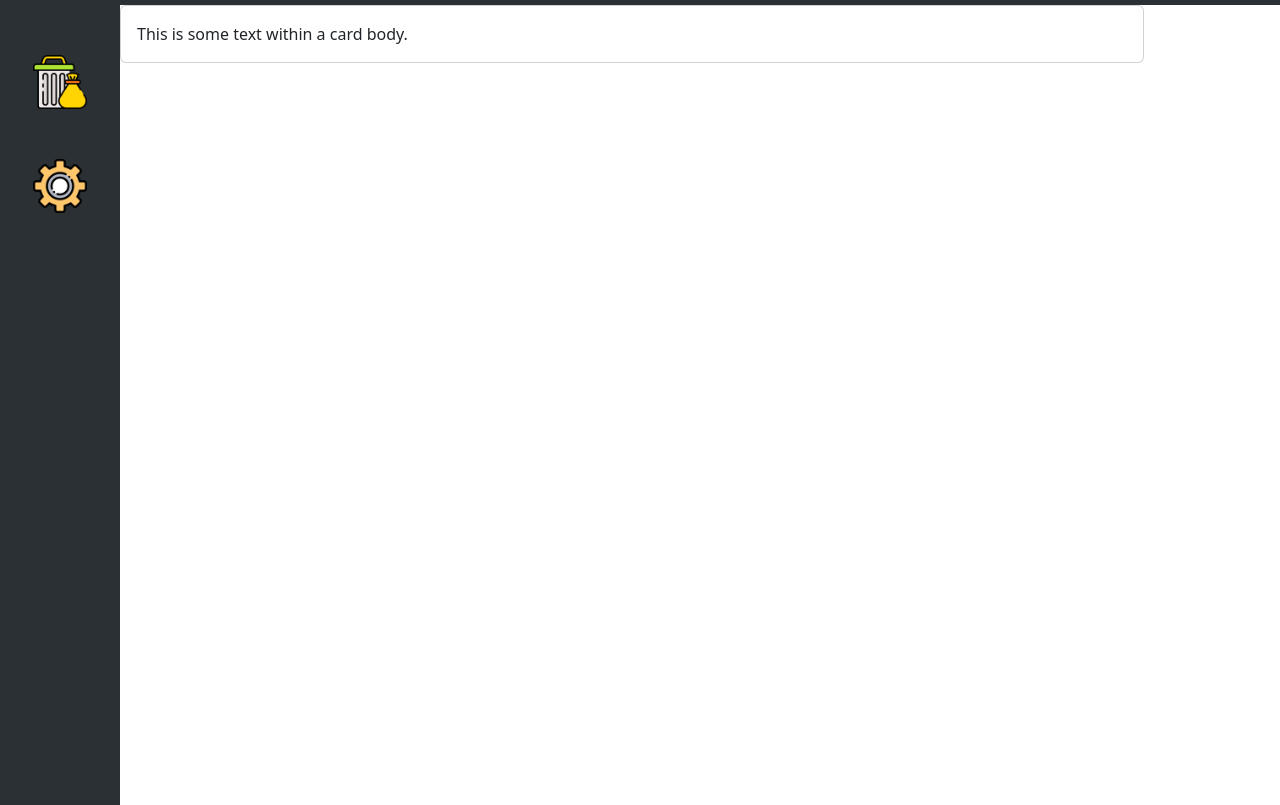
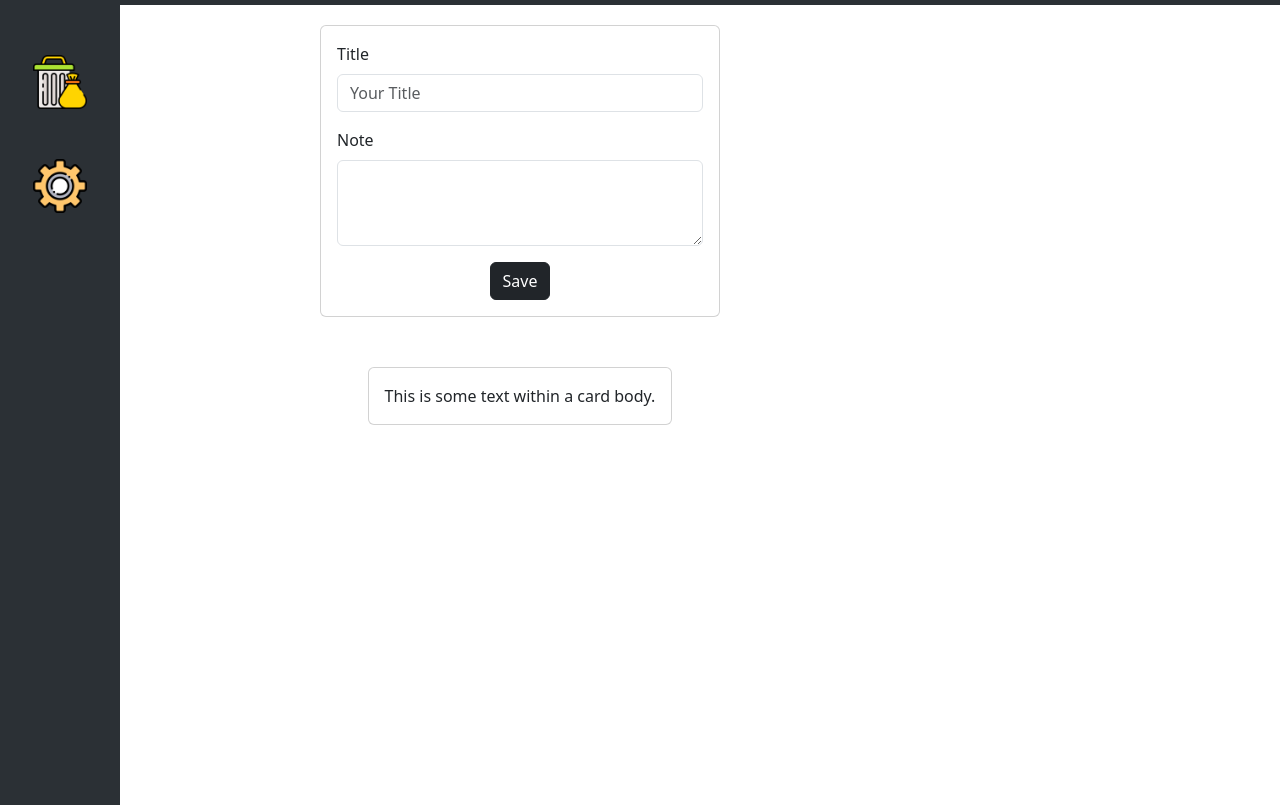
Before and after one commit to Ceda1998/notify, a website: page index.html in a window 1280 px wide. Shown: the part 51-856 px from the top of the page. Drawn offline with nearby package versions, Linux system fonts and the light colour scheme.

Commit message:
added static Note

```diff
--- a/index.html
+++ b/index.html
@@ -42,9 +42,24 @@
         <img src="./img/icons/trash.png" alt="trashcan" class="sidebarIcons" />
         <img src="./img/icons/gear.png" alt="settings" class="sidebarIcons" />
       </div>
-      <div class="notesContainer">
-        <div class="card">
-          <div class="card-body">This is some text within a card body.</div>
+      <div class="notesContainer" id="staticNote">
+        <div class="card w-50 p-3">
+          <div class="mb-3">
+            <label for="exampleFormControlInput1" class="form-label">Title</label>
+            <input type="text" class="form-control" id="exampleFormControlInput1" placeholder="Your Title">
+          </div>
+          <div class="mb-3">
+            <label for="exampleFormControlTextarea1" class="form-label">Note</label>
+            <textarea class="form-control" id="exampleFormControlTextarea1" rows="3"></textarea>
+          </div>
+          <div class="buttonSave">
+            <button type="button" class="btn btn-dark">Save</button>
+          </div>
+        </div>
+        <div class="newNotesContainer">
+          <div class="card" id="newNote">
+            <div class="card-body">This is some text within a card body.</div>
+          </div>
         </div>
       </div>
     </section>
--- a/style.css
+++ b/style.css
@@ -27,5 +27,15 @@ body {
 }
 
 .notesContainer {
-    width: 80%;
+    display: flex;
+    align-items: center;
+    flex-direction: column;
+    gap: 50px;
+    margin-top: 20px;
+    width: 100vh;
 }
+
+.buttonSave {
+    display: flex;
+    justify-content: center;
+}
```
